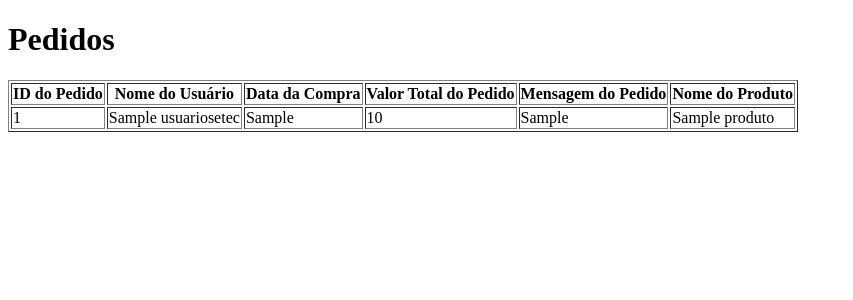
After one commit to KauanAfonso/APP-Food, a PHP site: page /pedidos.php in a window 1280 px wide. The commit adds this page. Shown: the top 300 px of the page, without its empty margins (0-853 px from the left). Run offline with PHP 8.4, Linux system fonts and the light colour scheme; tables that the repository leaves empty or names only in its code hold one stand-in row (values such as "Sample post").

Commit message:
adicionando produtos comprados ao banco

```diff
--- a/adiministrador.php
+++ b/adiministrador.php
@@ -18,7 +18,7 @@ require_once('db.php');
 <a href="CriarProdutos.php">Criar produtos</a>
 <a href="ExcluirProduto.php">Excluir produtos</a>
 <a href="">Editar Produtos</a>
-<a href="carrinho.php">Conferir pedidos</a>
+<a href="pedidos.php">Conferir pedidos</a>
 <a href="">Mensagens</a>
 
 </body>
--- /dev/null
+++ b/pedidos.php
@@ -0,0 +1,58 @@
+<?php
+// Conexão com o banco de dados
+require_once('db.php');
+
+$query = "SELECT pedidos.id AS idPedido, usuariosetec.nome AS nomeUsuario, pedidos.dataDaCompra, pedidos.valorTotalDoPedido, detalhePedidoEVenda.mensagemDoPedido, produtos.nome AS nomeProduto
+          FROM pedidos
+          INNER JOIN usuariosetec ON pedidos.IdUsuarios = usuariosetec.id
+          INNER JOIN detalhePedidoEVenda ON pedidos.id = detalhePedidoEVenda.idPedido
+          INNER JOIN produtos ON detalhePedidoEVenda.IdProdutos = produtos.id
+          ORDER BY pedidos.dataDaCompra DESC";
+
+$result = $conn->query($query);
+
+if (!$result) {
+    die('Erro ao executar a consulta: ' . $conn->error);
+}
+?>
+
+<!DOCTYPE html>
+<html lang="en">
+<head>
+    <meta charset="UTF-8">
+    <meta name="viewport" content="width=device-width, initial-scale=1.0">
+    <title>Administração de Pedidos</title>
+</head>
+<body>
+    <h1>Pedidos</h1>
+    <table border="1">
+        <thead>
+            <tr>
+                <th>ID do Pedido</th>
+                <th>Nome do Usuário</th>
+                <th>Data da Compra</th>
+                <th>Valor Total do Pedido</th>
+                <th>Mensagem do Pedido</th>
+                <th>Nome do Produto</th>
+            </tr>
+        </thead>
+        <tbody>
+            <?php while ($row = $result->fetch_assoc()) : ?>
+            <tr>
+                <td><?php echo $row['idPedido']; ?></td>
+                <td><?php echo $row['nomeUsuario']; ?></td>
+                <td><?php echo $row['dataDaCompra']; ?></td>
+                <td><?php echo $row['valorTotalDoPedido']; ?></td>
+                <td><?php echo $row['mensagemDoPedido']; ?></td>
+                <td><?php echo $row['nomeProduto']; ?></td>
+            </tr>
+            <?php endwhile; ?>
+        </tbody>
+    </table>
+</body>
+</html>
+
+<?php
+// Fechar a conexão com o banco de dados
+$conn->close();
+?>
```
Also changed, not shown: carrinho.php (+32 -38 lines), 1 other file.
